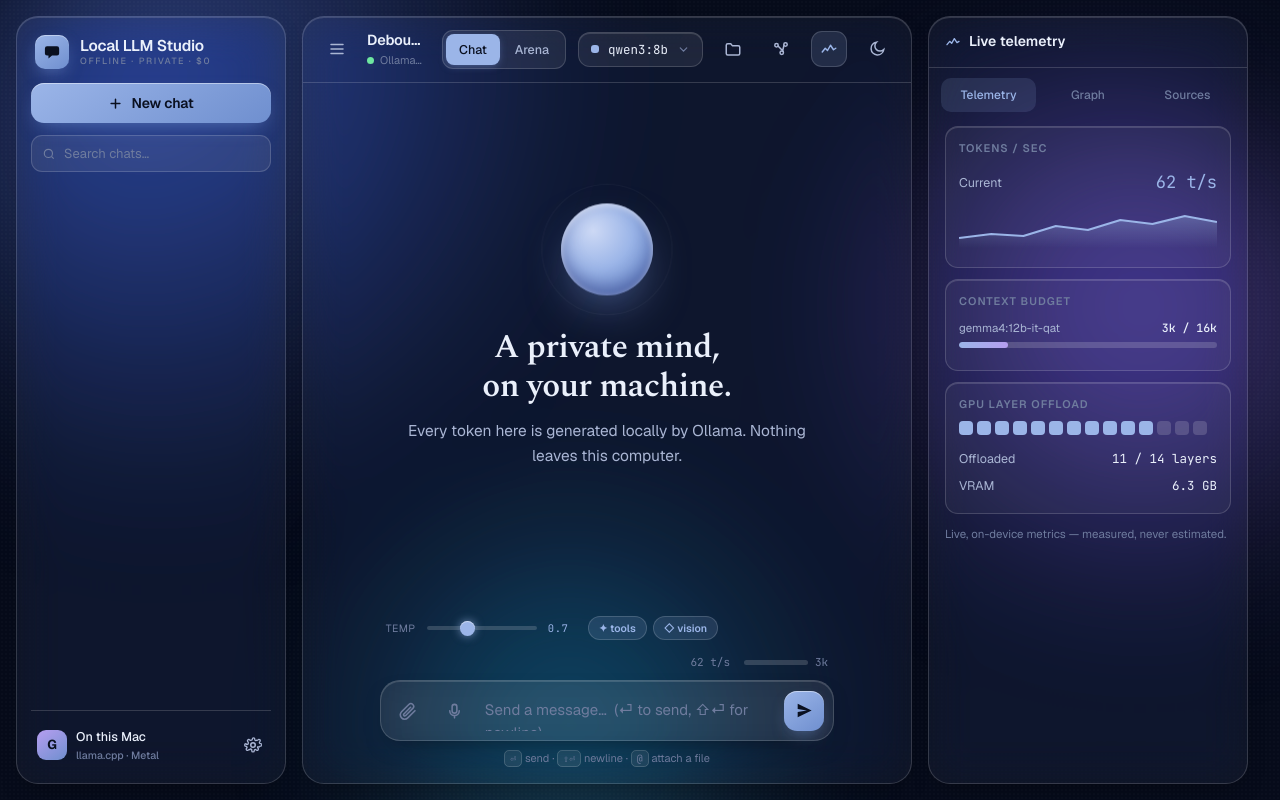
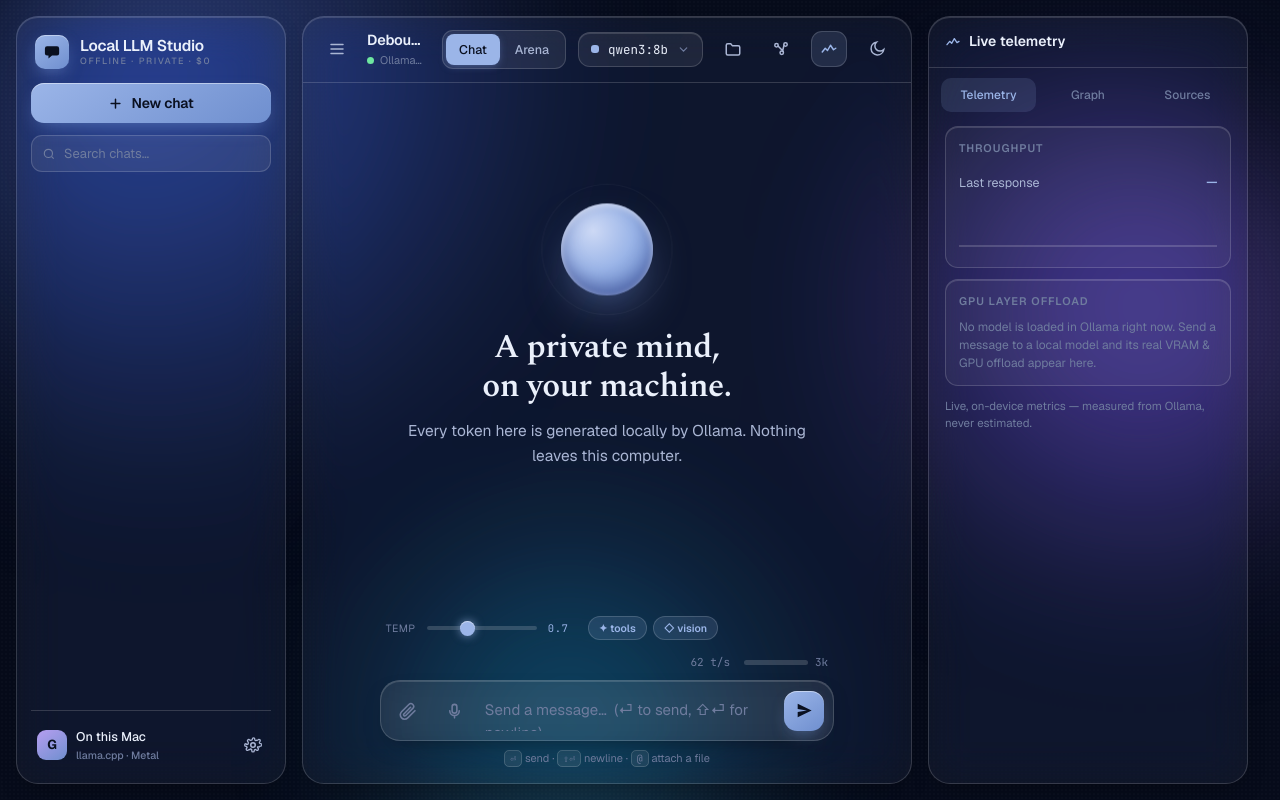
Before and after one commit to GJBOW1/local-llm-studio, a Flask app: page /v2 in a window 1280 px wide. Run offline with Flask 3, Linux system fonts and the light colour scheme; data that the repository does not hold is empty; some libraries are stand-ins or nearby versions.

Commit message:
Wire telemetry inspector to real /api/ps data + measured throughput
The telemetry tab was showing hardcoded sample numbers. Now reskin.js renders it from
live data:
- GPU layer offload (% as lit squares), VRAM, and size per loaded model — straight
  from /api/ps; shows a helpful empty-state when nothing is loaded.
- Throughput: real words/sec measured from first token to last (excludes model load +
  prompt-eval latency, so a cold model's first reply no longer reads ~0). Composer
  meter updates live during streaming; a sparkline tracks recent responses.
- Polls every 5s while the inspector is visible.
Verified in Chrome with qwen3:8b loaded: 100% GPU offload, 5.8 GB VRAM, 16 w/s.

Co-Authored-By: Claude Opus 4.8 <noreply@anthropic.com>

```diff
--- a/static/reskin.js
+++ b/static/reskin.js
@@ -275,7 +275,7 @@
     var tt = document.querySelector(".topttl .t"); if (tt) tt.textContent = text.slice(0, 48);
     setStreaming(true);
     state.controller = new AbortController();
-    var acc = "";
+    var acc = "", _t0 = Date.now(), _tFirst = 0, _tLast = 0;
     var payload = { model: state.model, messages: state.messages, options: { temperature: parseFloat(($("tempSlider") || {}).value || "0.7") } };
     var prov = (state.modelProvider || {})[state.model];
     if (prov) payload.provider = prov; // route cloud models to their provider, not Ollama
@@ -291,12 +291,12 @@
               if (!line.trim()) return; var o; try { o = JSON.parse(line); } catch (e) { return; }
               if (o.error) { acc += "\n\n_" + o.error + "_"; }
               var msg = o.message || {};
-              if (msg.content) { acc += msg.content; body.innerHTML = renderMd(acc); transcriptEl().scrollTop = transcriptEl().scrollHeight; }
+              if (msg.content) { if (!_tFirst) _tFirst = Date.now(); _tLast = Date.now(); acc += msg.content; body.innerHTML = renderMd(acc); transcriptEl().scrollTop = transcriptEl().scrollHeight; if (_tLast > _tFirst) { var _m = $("tps"); if (_m) _m.textContent = Math.round(acc.trim().split(/\s+/).length / ((_tLast - _tFirst) / 1000)) + " w/s"; } }
             });
             return pump();
           });
         }
-        function finishStream() { body.parentElement.classList.remove("cursor"); state.messages.push({ role: "assistant", content: acc }); setStreaming(false); persist(); }
+        function finishStream() { body.parentElement.classList.remove("cursor"); state.messages.push({ role: "assistant", content: acc }); setStreaming(false); persist(); recordTps(acc.trim() ? acc.trim().split(/\s+/).length : 0, _tFirst ? Math.max(_tLast - _tFirst, 100) : 0); }
         return pump();
       }).catch(function (e) { body.parentElement.classList.remove("cursor"); if (e.name !== "AbortError") body.innerHTML = renderMd(acc + "\n\n_stream failed_"); setStreaming(false); });
   }
@@ -359,6 +359,45 @@
       var on = t.classList.contains("on"); var body = {}; body[key] = on;
       fetch(url, { method: "POST", headers: { "Content-Type": "application/json" }, body: JSON.stringify(body) }).then(function (r) { return r.json(); }).then(function () { window.showToast && window.showToast(on ? "Enabled" : "Disabled"); }).catch(function () {});
     });
+  }
+
+  // ---------- Telemetry (real data from /api/ps + measured throughput) ----------
+  state.tpsHistory = []; state.lastTps = 0;
+  function sparkPath(hist) {
+    if (!hist || hist.length < 2) return '<polyline points="0,38 200,38" fill="none" stroke="var(--glass-brd-2)" stroke-width="2"/>';
+    var h = hist.slice(-9), max = Math.max.apply(null, h), min = Math.min.apply(null, h);
+    var pts = h.map(function (v, i) { var x = h.length > 1 ? i / (h.length - 1) * 200 : 0; var y = 38 - (max > min ? (v - min) / (max - min) : 0.5) * 32; return x.toFixed(0) + "," + y.toFixed(0); }).join(" ");
+    return '<polygon points="0,40 ' + pts + ' 200,40" fill="url(#sg)"/><polyline points="' + pts + '" fill="none" stroke="var(--accent)" stroke-width="2"/>';
+  }
+  function renderTelemetry() {
+    var body = $("telemetryBody"); if (!body) return;
+    fetch("/api/ps").then(function (r) { return r.json(); }).then(function (d) {
+      var loaded = d.models || [], tps = state.lastTps || 0;
+      var html = '<div class="insp-card"><h5>Throughput</h5>' +
+        '<div class="metric-row"><span class="mlabel">Last response</span><span class="mval" style="color:var(--accent);font-size:17px">' + (tps ? tps + " w/s" : "—") + '</span></div>' +
+        '<svg class="spark" viewBox="0 0 200 40" preserveAspectRatio="none"><defs><linearGradient id="sg" x1="0" y1="0" x2="0" y2="1"><stop offset="0" stop-color="var(--accent)" stop-opacity=".35"/><stop offset="1" stop-color="var(--accent)" stop-opacity="0"/></linearGradient></defs>' + sparkPath(state.tpsHistory) + '</svg></div>';
+      if (loaded.length) {
+        loaded.forEach(function (m) {
+          var pct = m.gpu_pct || 0, lit = Math.round(pct / 100 * 14), sq = "";
+          for (var i = 0; i < 14; i++) sq += '<span style="width:13px;height:13px;border-radius:4px;background:' + (i < lit ? "var(--accent)" : "var(--glass-brd-2)") + '"></span>';
+          html += '<div class="insp-card"><h5 style="text-transform:none;letter-spacing:0;font-family:var(--mono);font-size:12px;color:var(--text)">' + m.name + '</h5>' +
+            '<div style="display:flex;gap:4px;margin:6px 0 10px;flex-wrap:wrap">' + sq + '</div>' +
+            '<div class="metric-row"><span class="mlabel">GPU offload</span><span class="mval">' + pct + '%</span></div>' +
+            '<div class="metric-row"><span class="mlabel">VRAM</span><span class="mval">' + (m.vram_h || "—") + '</span></div>' +
+            '<div class="metric-row"><span class="mlabel">Size</span><span class="mval">' + (m.size_h || "—") + '</span></div></div>';
+        });
+      } else {
+        html += '<div class="insp-card"><h5>GPU layer offload</h5><p style="font-size:12px;color:var(--muted);line-height:1.5;margin:2px 0 0">No model is loaded in Ollama right now. Send a message to a local model and its real VRAM &amp; GPU offload appear here.</p></div>';
+      }
+      body.innerHTML = html;
+    }).catch(function () { body.innerHTML = '<div class="insp-card" style="color:var(--muted);font-size:12px">Telemetry unavailable.</div>'; });
+  }
+  function recordTps(words, ms) {
+    if (ms <= 0 || !words) return;
+    var v = Math.round(words / (ms / 1000));
+    state.lastTps = v; state.tpsHistory.push(v); if (state.tpsHistory.length > 12) state.tpsHistory.shift();
+    var meter = $("tps"); if (meter) meter.textContent = v + " w/s";
+    renderTelemetry();
   }
 
   // ---------- Arena: add models via provider dropdowns; close unloads from Ollama; broadcast races ----------
@@ -483,6 +522,8 @@
     if ($("arenaPrompt")) $("arenaPrompt").addEventListener("keydown", function (e) { if (e.key === "Enter") { e.preventDefault(); broadcastArena(); } });
     document.addEventListener("mousedown", function (e) { if (!e.target.closest(".arena-pill")) closeArenaPills(); });
     renderArenaCards();
+    renderTelemetry();
+    setInterval(function () { var ap = $("app"); if (document.visibilityState === "visible" && ap && ap.classList.contains("show-inspector")) renderTelemetry(); }, 5000);
     var topTitle = document.querySelector(".topttl .t");
     if (topTitle) { topTitle.title = "Double-click to rename"; topTitle.style.cursor = "text"; topTitle.addEventListener("dblclick", function () { if (state.activeId) editTitle(topTitle, state.activeId); }); }
     wireAgentToggle("tgWrites", "/api/agent/writes", "enabled");
--- a/templates/reskin.html
+++ b/templates/reskin.html
@@ -168,24 +168,8 @@
       <div class="insp-tabs"><div class="insp-tab on" data-tab="telemetry">Telemetry</div><div class="insp-tab" data-tab="graph">Graph</div><div class="insp-tab" data-tab="sources">Sources</div></div>
       <div class="insp-body">
         <div class="insp-panel" data-panel="telemetry">
-        <div class="insp-card">
-          <h5>Tokens / sec</h5>
-          <div class="metric-row"><span class="mlabel">Current</span><span class="mval" style="color:var(--accent);font-size:17px">62 t/s</span></div>
-          <svg class="spark" viewBox="0 0 200 40" preserveAspectRatio="none"><defs><linearGradient id="sg" x1="0" y1="0" x2="0" y2="1"><stop offset="0" stop-color="var(--accent)" stop-opacity=".35"/><stop offset="1" stop-color="var(--accent)" stop-opacity="0"/></linearGradient></defs><polyline points="0,30 25,26 50,28 75,18 100,22 125,12 150,16 175,8 200,14" fill="none" stroke="var(--accent)" stroke-width="2"/><polygon points="0,30 25,26 50,28 75,18 100,22 125,12 150,16 175,8 200,14 200,40 0,40" fill="url(#sg)"/></svg>
-        </div>
-        <div class="insp-card">
-          <h5>Context budget</h5>
-          <div class="bar-row"><div class="bl"><span>gemma4:12b-it-qat</span><b>3k / 16k</b></div><div class="bar-track"><div class="bar-fill" style="width:19%"></div></div></div>
-        </div>
-        <div class="insp-card">
-          <h5>GPU layer offload</h5>
-          <div style="display:flex;gap:4px;margin:4px 0 10px">
-            <span style="width:14px;height:14px;border-radius:4px;background:var(--accent)"></span><span style="width:14px;height:14px;border-radius:4px;background:var(--accent)"></span><span style="width:14px;height:14px;border-radius:4px;background:var(--accent)"></span><span style="width:14px;height:14px;border-radius:4px;background:var(--accent)"></span><span style="width:14px;height:14px;border-radius:4px;background:var(--accent)"></span><span style="width:14px;height:14px;border-radius:4px;background:var(--accent)"></span><span style="width:14px;height:14px;border-radius:4px;background:var(--accent)"></span><span style="width:14px;height:14px;border-radius:4px;background:var(--accent)"></span><span style="width:14px;height:14px;border-radius:4px;background:var(--accent)"></span><span style="width:14px;height:14px;border-radius:4px;background:var(--accent)"></span><span style="width:14px;height:14px;border-radius:4px;background:var(--accent)"></span><span style="width:14px;height:14px;border-radius:4px;background:var(--glass-brd-2)"></span><span style="width:14px;height:14px;border-radius:4px;background:var(--glass-brd-2)"></span><span style="width:14px;height:14px;border-radius:4px;background:var(--glass-brd-2)"></span>
-          </div>
-          <div class="metric-row"><span class="mlabel">Offloaded</span><span class="mval">11 / 14 layers</span></div>
-          <div class="metric-row"><span class="mlabel">VRAM</span><span class="mval">6.3 GB</span></div>
-        </div>
-        <p style="font-size:11.5px;color:var(--muted);line-height:1.5;margin-top:4px">Live, on-device metrics — measured, never estimated.</p>
+        <div id="telemetryBody"><div class="insp-card" style="color:var(--muted);font-size:12px">Loading telemetry…</div></div>
+        <p style="font-size:11.5px;color:var(--muted);line-height:1.5;margin-top:4px">Live, on-device metrics — measured from Ollama, never estimated.</p>
         </div>
 
         <div class="insp-panel" data-panel="graph" hidden>
```
